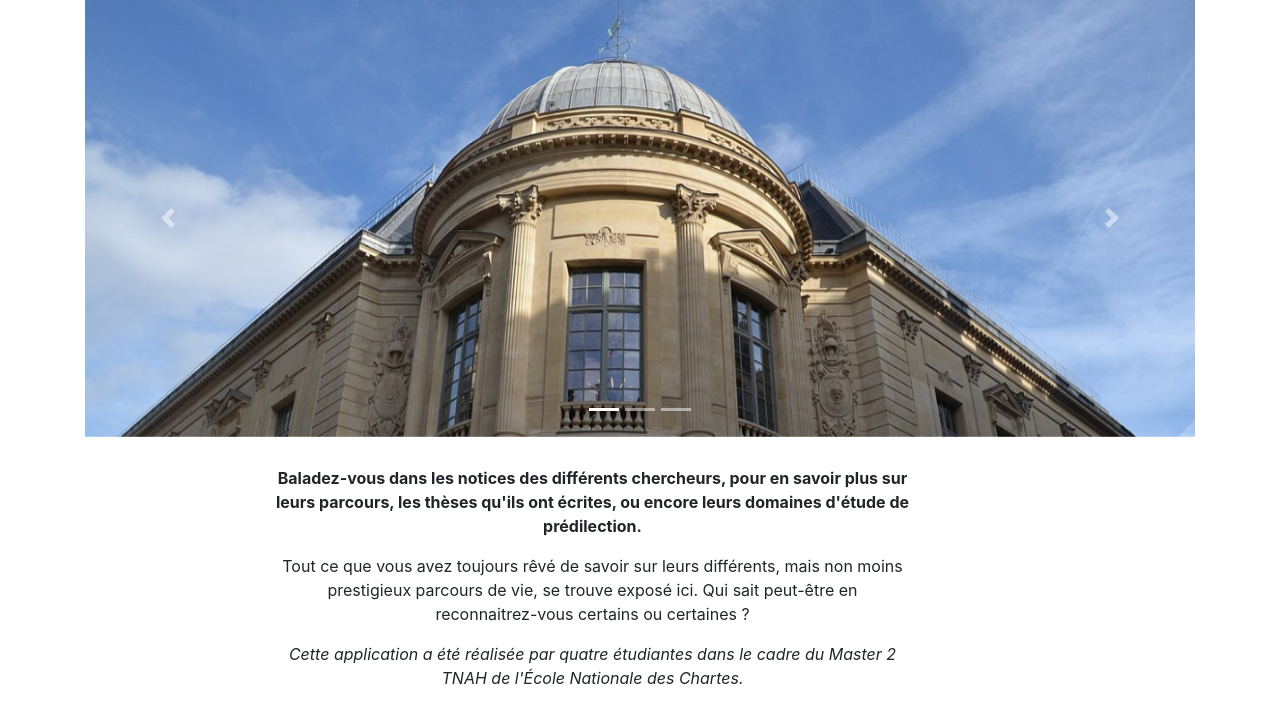
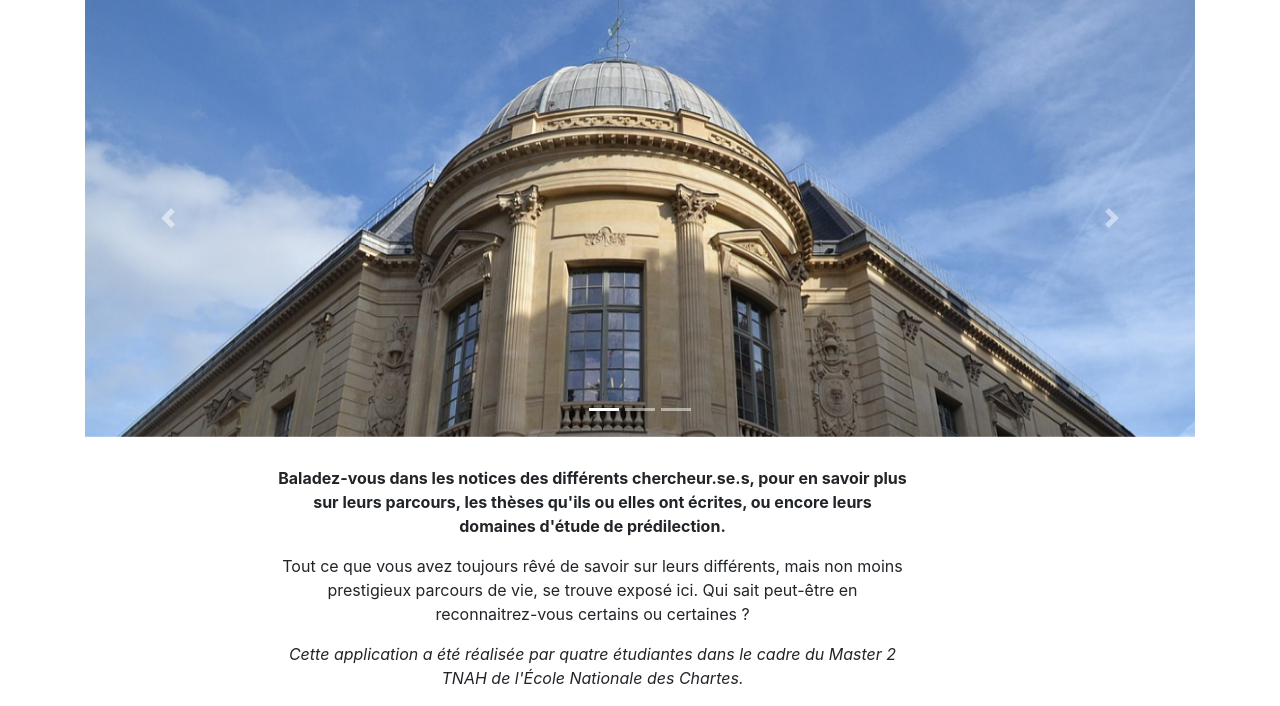
Before and after one commit to Chartes-TNAH/prosopochartes, a Flask app: page / in a window 1280 px wide. Shown: the part 282-988 px from the top of the page. Run offline with Flask 2, Linux system fonts and the light colour scheme; some libraries are stand-ins or nearby versions.

Commit message:
Discret ajout d'une petite couche d'écriture inclusive

```diff
--- a/prosopapp/app/templates/pages/accueil.html
+++ b/prosopapp/app/templates/pages/accueil.html
@@ -61,7 +61,7 @@
         <div class="col-2" >
         </div>
         <div class="col-7" style="text-align:center;" >
-            <p style="font-weight:bold;">Baladez-vous dans les notices des différents chercheurs, pour en savoir plus sur leurs parcours, les thèses qu'ils ont écrites, ou encore leurs domaines d'étude de prédilection.</p>
+            <p style="font-weight:bold;">Baladez-vous dans les notices des différents chercheur.se.s, pour en savoir plus sur leurs parcours, les thèses qu'ils ou elles ont écrites, ou encore leurs domaines d'étude de prédilection.</p>
             <p>Tout ce que vous avez toujours rêvé de savoir sur leurs différents, mais non moins prestigieux parcours de vie, se trouve exposé ici. Qui sait peut-être en reconnaitrez-vous certains ou certaines ?</p>
             <p style="font-style:italic;">Cette application a été réalisée par quatre étudiantes dans le cadre du Master 2 TNAH de l'École Nationale des Chartes.</p>
         </div>
--- a/prosopapp/app/templates/pages/chercheurs.html
+++ b/prosopapp/app/templates/pages/chercheurs.html
@@ -3,7 +3,7 @@
 {% block corps %}
 <!-- Sur cette page se trouve la construction des notices abrégées pour les chercheurs. Un héritage du template
 headerfooter en premier lieu, puis la mise en forme bootstrap ci-après-->
-<h4 style="padding-top:5% ; padding-left:2% ; padding-bottom: 5%">Ils travaillent, ou ont travaillé pour l'École des Chartes.</h4>
+<h4 style="padding-top:5% ; padding-left:2% ; padding-bottom: 5%">Ils ou elles travaillent, ou ont travaillé pour l'École des Chartes.</h4>
 <!--Tout d'abord, on teste si nous avons ou non des éléments dans notre base de données et si non, nous affichons un message d'erreur -->
     {%if individus%}
             {% for individu in individus %}
```
